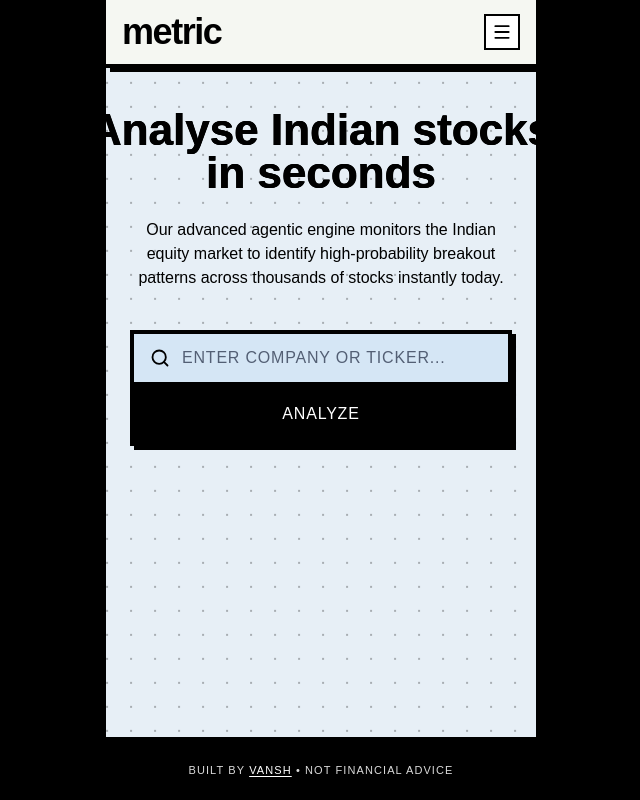
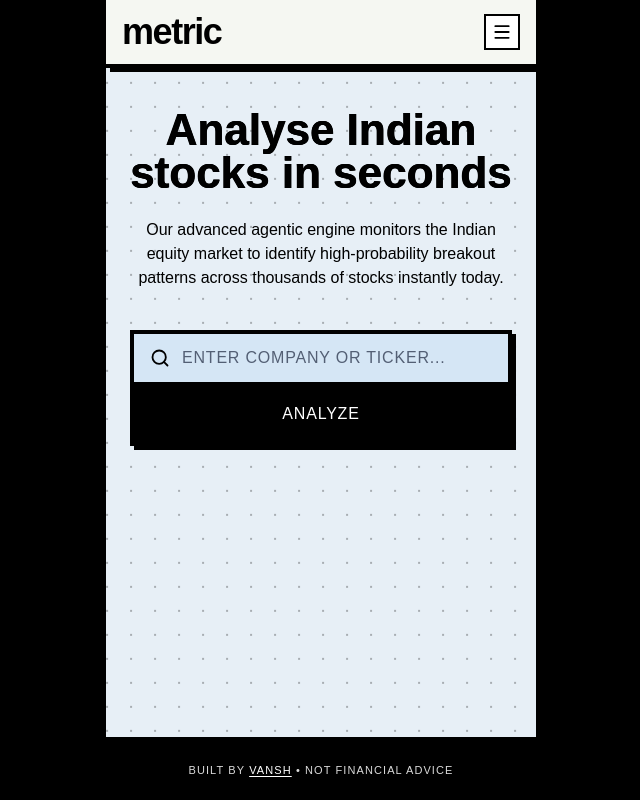
Before and after one commit to threeoneonetwo/metric-stocks-analyser, a Next.js app: page / in a window 1280 px wide. Shown: the whole page, without its empty margins (319-959 px from the left). Built offline with nearby package versions, Linux system fonts and the light colour scheme.

Commit message:
Adjust landing headline line break

```diff
--- a/app/page.tsx
+++ b/app/page.tsx
@@ -11,8 +11,8 @@ export default function Home() {
             className="animate-entrance delay-1 text-[clamp(1.95rem,7.2vw,2.75rem)] font-black leading-[0.98] text-black [text-shadow:0.35px_0_0_#000,-0.35px_0_0_#000]"
             style={{ fontWeight: 900 }}
           >
-            <span className="block whitespace-nowrap">Analyse Indian stocks</span>
-            <span className="block whitespace-nowrap">in seconds</span>
+            <span className="block whitespace-nowrap">Analyse Indian</span>
+            <span className="block whitespace-nowrap">stocks in seconds</span>
           </h1>
           <p className="animate-entrance delay-2 max-w-[32rem] text-base leading-6">
             Our advanced agentic engine monitors the Indian equity market to
```
